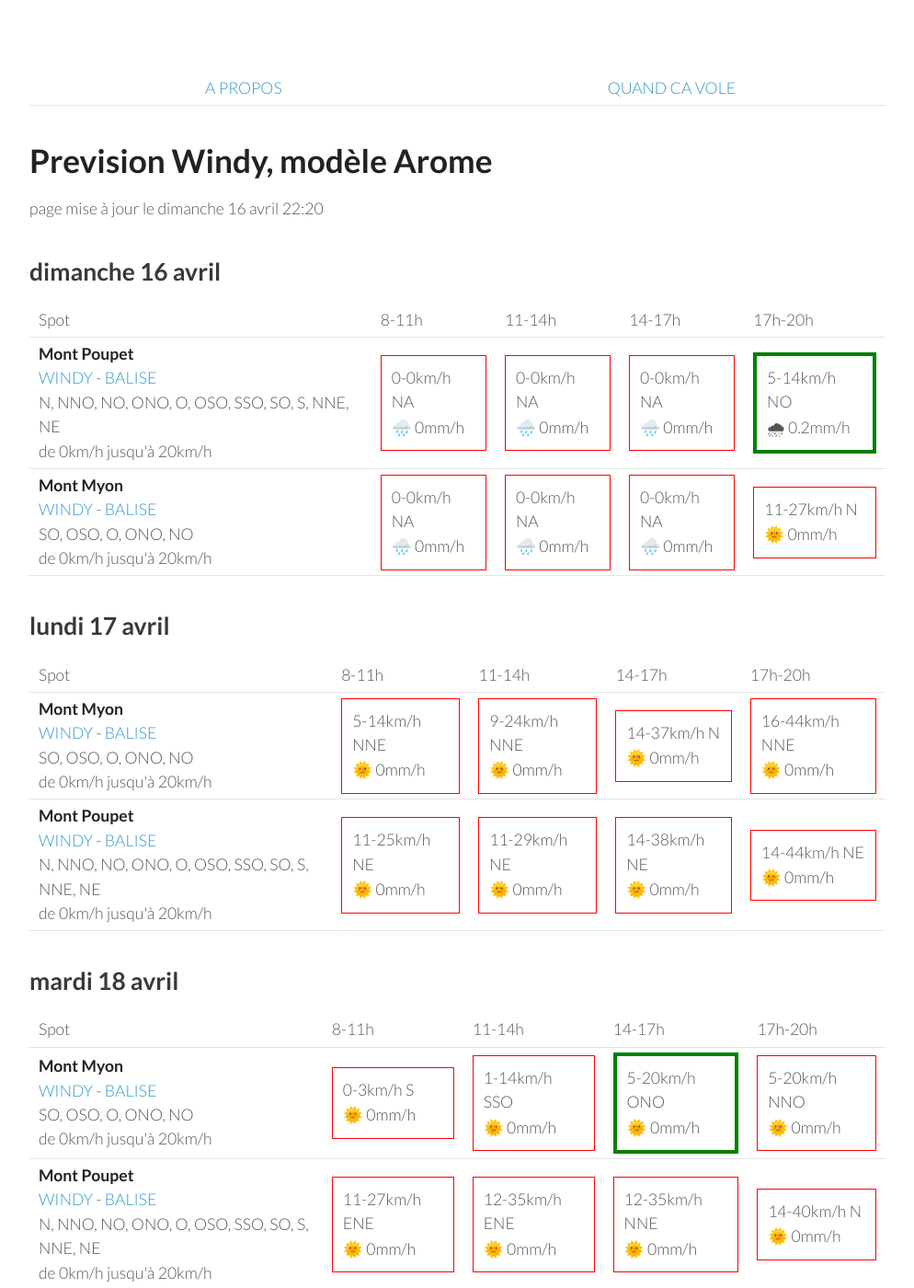
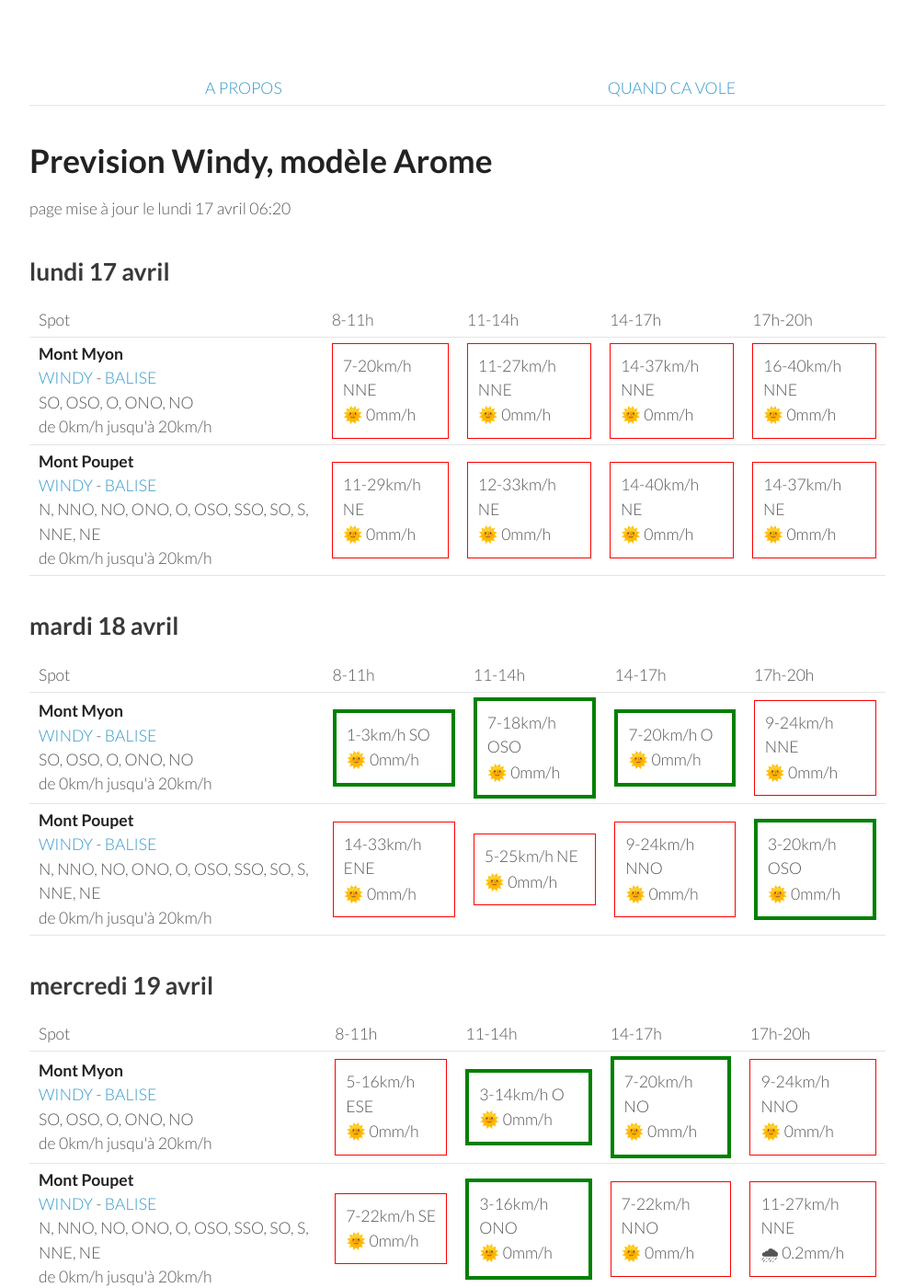
Before and after one commit to parapente-dans-le-nord/parapente-dans-le-nord.github.io, a Jekyll site: the page built from jura.markdown, in a window 1280 px wide and 1400 px high. Shown: the whole window at 92% size, without its empty margins (26-1020 px from the left). Built offline with Jekyll 4.4.1, drawn with Linux system fonts in a browser that asks for light colours; some of the changed text lies outside the part shown.

Commit message:
update index.markdown

```diff
--- a/jura.markdown
+++ b/jura.markdown
@@ -7,42 +7,8 @@ title:  "Tous les spots"
 {: .links}
 
 # Prevision Windy, modèle Arome
-page mise à jour le dimanche 16 avril 22:20
+page mise à jour le lundi 17 avril 06:20
 
-## dimanche 16 avril
-
-{::nomarkdown}
-<table>
-  <tbody>
-    <tr>
-      <td>Spot</td>
-      <td>8-11h</td>
-      <td>11-14h</td>
-      <td>14-17h</td>
-      <td>17h-20h</td>
-    </tr>
-<tr>
-        <td><strong>Mont Poupet</strong><br><a href="https://windy.com/46.970/5.876?46.541,5.876,8">WINDY</a> - <span class=""><a href="http://www.balisemeteo.com/balise.php?idBalise=92">BALISE</a> </span><br> <span class="vent-favorable">N, NNO, NO, ONO, O, OSO, SSO, SO, S, NNE, NE</span><br><span class="force-vent">de 0km/h jusqu'à 20km/h</span> </td>
-
-            <td><div class="not-flyable"><p>0-0km/h NA</p><p>🌧️ 0mm/h</p></div></td>
-            <td><div class="not-flyable"><p>0-0km/h NA</p><p>🌧️ 0mm/h</p></div></td>
-            <td><div class="not-flyable"><p>0-0km/h NA</p><p>🌧️ 0mm/h</p></div></td>
-            <td><div class="flyable"><p>5-14km/h NO</p><p>🌧 0.2mm/h</p></div></td>
-
-    </tr>
-<tr>
-        <td><strong>Mont Myon</strong><br><a href="https://windy.com/46.331/5.397?45.898,5.394,8,m:eWoagj8">WINDY</a> - <span class=""><a href="http://www.balisemeteo.com/balise.php?idBalise=70">BALISE</a> </span><br> <span class="vent-favorable">SO, OSO, O, ONO, NO</span><br><span class="force-vent">de 0km/h jusqu'à 20km/h</span> </td>
-
-            <td><div class="not-flyable"><p>0-0km/h NA</p><p>🌧️ 0mm/h</p></div></td>
-            <td><div class="not-flyable"><p>0-0km/h NA</p><p>🌧️ 0mm/h</p></div></td>
-            <td><div class="not-flyable"><p>0-0km/h NA</p><p>🌧️ 0mm/h</p></div></td>
-            <td><div class="not-flyable"><p>11-27km/h N</p><p>🌞 0mm/h</p></div></td>
-
-    </tr>
-
-</tbody>
-</table>
-{:/}
 ## lundi 17 avril
 
 {::nomarkdown}
@@ -58,20 +24,20 @@ page mise à jour le dimanche 16 avril 22:20
 <tr>
         <td><strong>Mont Myon</strong><br><a href="https://windy.com/46.331/5.397?45.898,5.394,8,m:eWoagj8">WINDY</a> - <span class=""><a href="http://www.balisemeteo.com/balise.php?idBalise=70">BALISE</a> </span><br> <span class="vent-favorable">SO, OSO, O, ONO, NO</span><br><span class="force-vent">de 0km/h jusqu'à 20km/h</span> </td>
 
-            <td><div class="not-flyable"><p>5-14km/h NNE</p><p>🌞 0mm/h</p></div></td>
-            <td><div class="not-flyable"><p>9-24km/h NNE</p><p>🌞 0mm/h</p></div></td>
-            <td><div class="not-flyable"><p>14-37km/h N</p><p>🌞 0mm/h</p></div></td>
-            <td><div class="not-flyable"><p>16-44km/h NNE</p><p>🌞 0mm/h</p></div></td>
+            <td><div class="not-flyable"><p>7-20km/h NNE</p><p>🌞 0mm/h</p></div></td>
+            <td><div class="not-flyable"><p>11-27km/h NNE</p><p>🌞 0mm/h</p></div></td>
+            <td><div class="not-flyable"><p>14-37km/h NNE</p><p>🌞 0mm/h</p></div></td>
+            <td><div class="not-flyable"><p>16-40km/h NNE</p><p>🌞 0mm/h</p></div></td>
 
 
     </tr>
 <tr>
         <td><strong>Mont Poupet</strong><br><a href="https://windy.com/46.970/5.876?46.541,5.876,8">WINDY</a> - <span class=""><a href="http://www.balisemeteo.com/balise.php?idBalise=92">BALISE</a> </span><br> <span class="vent-favorable">N, NNO, NO, ONO, O, OSO, SSO, SO, S, NNE, NE</span><br><span class="force-vent">de 0km/h jusqu'à 20km/h</span> </td>
 
-            <td><div class="not-flyable"><p>11-25km/h NE</p><p>🌞 0mm/h</p></div></td>
             <td><div class="not-flyable"><p>11-29km/h NE</p><p>🌞 0mm/h</p></div></td>
-            <td><div class="not-flyable"><p>14-38km/h NE</p><p>🌞 0mm/h</p></div></td>
-            <td><div class="not-flyable"><p>14-44km/h NE</p><p>🌞 0mm/h</p></div></td>
+            <td><div class="not-flyable"><p>12-33km/h NE</p><p>🌞 0mm/h</p></div></td>
+            <td><div class="not-flyable"><p>14-40km/h NE</p><p>🌞 0mm/h</p></div></td>
+            <td><div class="not-flyable"><p>14-37km/h NE</p><p>🌞 0mm/h</p></div></td>
 
 
     </tr>
@@ -94,20 +60,20 @@ page mise à jour le dimanche 16 avril 22:20
 <tr>
         <td><strong>Mont Myon</strong><br><a href="https://windy.com/46.331/5.397?45.898,5.394,8,m:eWoagj8">WINDY</a> - <span class=""><a href="http://www.balisemeteo.com/balise.php?idBalise=70">BALISE</a> </span><br> <span class="vent-favorable">SO, OSO, O, ONO, NO</span><br><span class="force-vent">de 0km/h jusqu'à 20km/h</span> </td>
 
-            <td><div class="not-flyable"><p>0-3km/h S</p><p>🌞 0mm/h</p></div></td>
-            <td><div class="not-flyable"><p>1-14km/h SSO</p><p>🌞 0mm/h</p></div></td>
-            <td><div class="flyable"><p>5-20km/h ONO</p><p>🌞 0mm/h</p></div></td>
-            <td><div class="not-flyable"><p>5-20km/h NNO</p><p>🌞 0mm/h</p></div></td>
+            <td><div class="flyable"><p>1-3km/h SO</p><p>🌞 0mm/h</p></div></td>
+            <td><div class="flyable"><p>7-18km/h OSO</p><p>🌞 0mm/h</p></div></td>
+            <td><div class="flyable"><p>7-20km/h O</p><p>🌞 0mm/h</p></div></td>
+            <td><div class="not-flyable"><p>9-24km/h NNE</p><p>🌞 0mm/h</p></div></td>
 
 
     </tr>
 <tr>
         <td><strong>Mont Poupet</strong><br><a href="https://windy.com/46.970/5.876?46.541,5.876,8">WINDY</a> - <span class=""><a href="http://www.balisemeteo.com/balise.php?idBalise=92">BALISE</a> </span><br> <span class="vent-favorable">N, NNO, NO, ONO, O, OSO, SSO, SO, S, NNE, NE</span><br><span class="force-vent">de 0km/h jusqu'à 20km/h</span> </td>
 
-            <td><div class="not-flyable"><p>11-27km/h ENE</p><p>🌞 0mm/h</p></div></td>
-            <td><div class="not-flyable"><p>12-35km/h ENE</p><p>🌞 0mm/h</p></div></td>
-            <td><div class="not-flyable"><p>12-35km/h NNE</p><p>🌞 0mm/h</p></div></td>
-            <td><div class="not-flyable"><p>14-40km/h N</p><p>🌞 0mm/h</p></div></td>
+            <td><div class="not-flyable"><p>14-33km/h ENE</p><p>🌞 0mm/h</p></div></td>
+            <td><div class="not-flyable"><p>5-25km/h NE</p><p>🌞 0mm/h</p></div></td>
+            <td><div class="not-flyable"><p>9-24km/h NNO</p><p>🌞 0mm/h</p></div></td>
+            <td><div class="flyable"><p>3-20km/h OSO</p><p>🌞 0mm/h</p></div></td>
 
 
     </tr>
@@ -128,22 +94,22 @@ page mise à jour le dimanche 16 avril 22:20
       <td>17h-20h</td>
     </tr>
 <tr>
-        <td><strong>Mont Poupet</strong><br><a href="https://windy.com/46.970/5.876?46.541,5.876,8">WINDY</a> - <span class=""><a href="http://www.balisemeteo.com/balise.php?idBalise=92">BALISE</a> </span><br> <span class="vent-favorable">N, NNO, NO, ONO, O, OSO, SSO, SO, S, NNE, NE</span><br><span class="force-vent">de 0km/h jusqu'à 20km/h</span> </td>
+        <td><strong>Mont Myon</strong><br><a href="https://windy.com/46.331/5.397?45.898,5.394,8,m:eWoagj8">WINDY</a> - <span class=""><a href="http://www.balisemeteo.com/balise.php?idBalise=70">BALISE</a> </span><br> <span class="vent-favorable">SO, OSO, O, ONO, NO</span><br><span class="force-vent">de 0km/h jusqu'à 20km/h</span> </td>
 
-            <td><div class="not-flyable"><p>5-18km/h SE</p><p>🌞 0mm/h</p></div></td>
-            <td><div class="flyable"><p>5-16km/h NO</p><p>🌞 0mm/h</p></div></td>
-            <td><div class="not-flyable"><p>9-25km/h N</p><p>🌞 0mm/h</p></div></td>
-            <td><div class="not-flyable"><p>14-35km/h NNE</p><p>🌞 0mm/h</p></div></td>
+            <td><div class="not-flyable"><p>5-16km/h ESE</p><p>🌞 0mm/h</p></div></td>
+            <td><div class="flyable"><p>3-14km/h O</p><p>🌞 0mm/h</p></div></td>
+            <td><div class="flyable"><p>7-20km/h NO</p><p>🌞 0mm/h</p></div></td>
+            <td><div class="not-flyable"><p>9-24km/h NNO</p><p>🌞 0mm/h</p></div></td>
 
 
     </tr>
 <tr>
-        <td><strong>Mont Myon</strong><br><a href="https://windy.com/46.331/5.397?45.898,5.394,8,m:eWoagj8">WINDY</a> - <span class=""><a href="http://www.balisemeteo.com/balise.php?idBalise=70">BALISE</a> </span><br> <span class="vent-favorable">SO, OSO, O, ONO, NO</span><br><span class="force-vent">de 0km/h jusqu'à 20km/h</span> </td>
+        <td><strong>Mont Poupet</strong><br><a href="https://windy.com/46.970/5.876?46.541,5.876,8">WINDY</a> - <span class=""><a href="http://www.balisemeteo.com/balise.php?idBalise=92">BALISE</a> </span><br> <span class="vent-favorable">N, NNO, NO, ONO, O, OSO, SSO, SO, S, NNE, NE</span><br><span class="force-vent">de 0km/h jusqu'à 20km/h</span> </td>
 
-            <td><div class="not-flyable"><p>3-11km/h SSE</p><p>🌞 0mm/h</p></div></td>
-            <td><div class="flyable"><p>5-16km/h O</p><p>🌞 0mm/h</p></div></td>
-            <td><div class="not-flyable"><p>7-22km/h NO</p><p>🌞 0mm/h</p></div></td>
-            <td><div class="not-flyable"><p>9-25km/h N</p><p>🌞 0mm/h</p></div></td>
+            <td><div class="not-flyable"><p>7-22km/h SE</p><p>🌞 0mm/h</p></div></td>
+            <td><div class="flyable"><p>3-16km/h ONO</p><p>🌞 0mm/h</p></div></td>
+            <td><div class="not-flyable"><p>7-22km/h NNO</p><p>🌞 0mm/h</p></div></td>
+            <td><div class="not-flyable"><p>11-27km/h NNE</p><p>🌧 0.2mm/h</p></div></td>
 
 
     </tr>
@@ -166,8 +132,8 @@ page mise à jour le dimanche 16 avril 22:20
 <tr>
         <td><strong>Mont Poupet</strong><br><a href="https://windy.com/46.970/5.876?46.541,5.876,8">WINDY</a> - <span class=""><a href="http://www.balisemeteo.com/balise.php?idBalise=92">BALISE</a> </span><br> <span class="vent-favorable">N, NNO, NO, ONO, O, OSO, SSO, SO, S, NNE, NE</span><br><span class="force-vent">de 0km/h jusqu'à 20km/h</span> </td>
 
-            <td><div class="not-flyable"><p>11-25km/h NE</p><p>🌞 0mm/h</p></div></td>
-            <td><div class="not-flyable"><p>14-33km/h NNE</p><p>🌞 0mm/h</p></div></td>
+            <td><div class="not-flyable"><p>11-31km/h NE</p><p>🌞 0mm/h</p></div></td>
+            <td><div class="not-flyable"><p>12-29km/h NNE</p><p>🌧 0.3mm/h</p></div></td>
             <td><div class="not-flyable"><p>14-37km/h NNE</p><p>🌞 0mm/h</p></div></td>
             <td><div class="not-flyable"><p>14-40km/h NNE</p><p>🌞 0mm/h</p></div></td>
 
@@ -176,8 +142,8 @@ page mise à jour le dimanche 16 avril 22:20
 <tr>
         <td><strong>Mont Myon</strong><br><a href="https://windy.com/46.331/5.397?45.898,5.394,8,m:eWoagj8">WINDY</a> - <span class=""><a href="http://www.balisemeteo.com/balise.php?idBalise=70">BALISE</a> </span><br> <span class="vent-favorable">SO, OSO, O, ONO, NO</span><br><span class="force-vent">de 0km/h jusqu'à 20km/h</span> </td>
 
-            <td><div class="not-flyable"><p>5-14km/h N</p><p>🌧 0.2mm/h</p></div></td>
-            <td><div class="not-flyable"><p>9-24km/h N</p><p>🌧 0.4mm/h</p></div></td>
+            <td><div class="not-flyable"><p>7-16km/h N</p><p>🌞 0mm/h</p></div></td>
+            <td><div class="not-flyable"><p>11-27km/h N</p><p>🌞 0mm/h</p></div></td>
             <td><div class="not-flyable"><p>12-31km/h NNO</p><p>🌧 0.2mm/h</p></div></td>
             <td><div class="not-flyable"><p>12-33km/h N</p><p>🌞 0mm/h</p></div></td>
 
```
